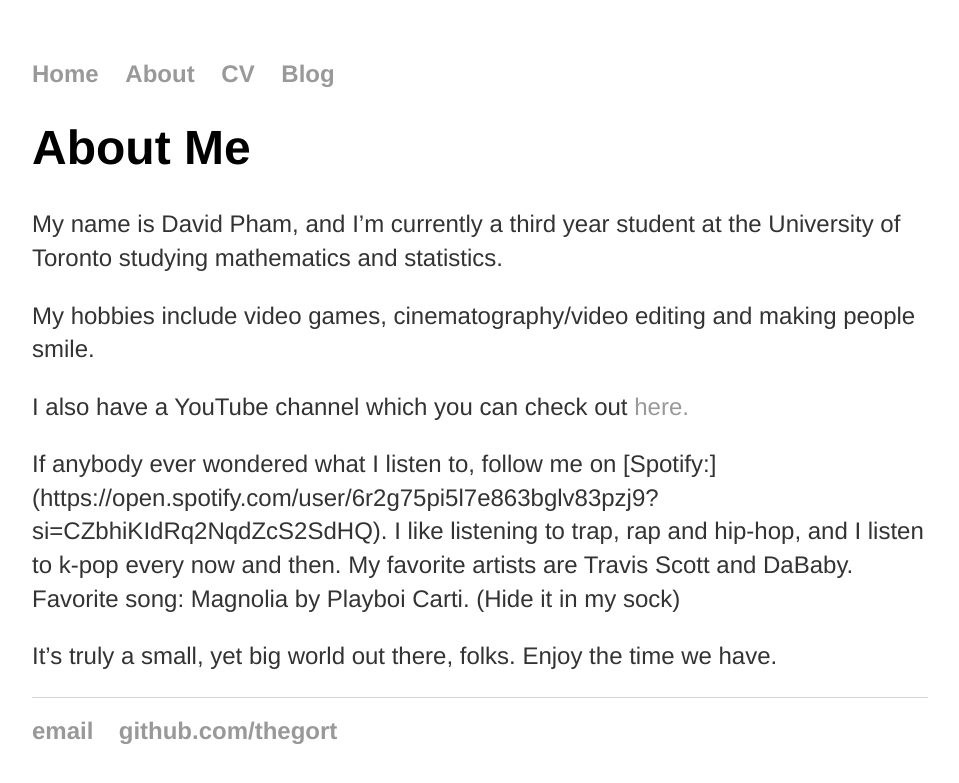
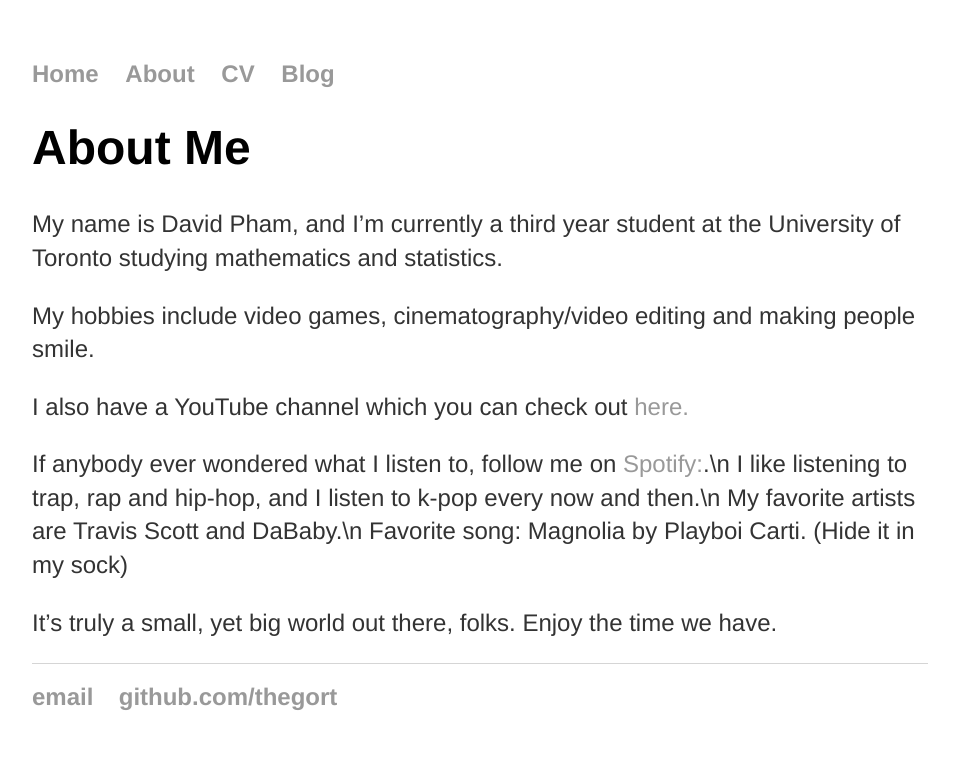
Before and after one commit to TheGort/thegort.github.io, a Jekyll site: the page built from about.md, in a window 1280 px wide. Shown: the top 783 px of the page, without its empty margins (160-1119 px from the left). Built offline with Jekyll 4.4.1, drawn with Linux system fonts in a browser that asks for light colours.

Commit message:
Changed about.md

```diff
--- a/about.md
+++ b/about.md
@@ -10,9 +10,9 @@ My hobbies include video games, cinematography/video editing and making people s
 
 I also have a YouTube channel which you can check out [here.](https://www.youtube.com/channel/UCaaYCWSM01Ke6LqG100zg0A)
 
-If anybody ever wondered what I listen to, follow me on [Spotify:] (https://open.spotify.com/user/6r2g75pi5l7e863bglv83pzj9?si=CZbhiKIdRq2NqdZcS2SdHQ).
-I like listening to trap, rap and hip-hop, and I listen to k-pop every now and then.
-My favorite artists are Travis Scott and DaBaby.
+If anybody ever wondered what I listen to, follow me on [Spotify:](https://open.spotify.com/user/6r2g75pi5l7e863bglv83pzj9?si=CZbhiKIdRq2NqdZcS2SdHQ).\n
+I like listening to trap, rap and hip-hop, and I listen to k-pop every now and then.\n
+My favorite artists are Travis Scott and DaBaby.\n
 Favorite song: Magnolia by Playboi Carti. (Hide it in my sock)
 
 It's truly a small, yet big world out there, folks. Enjoy the time we have.
```
